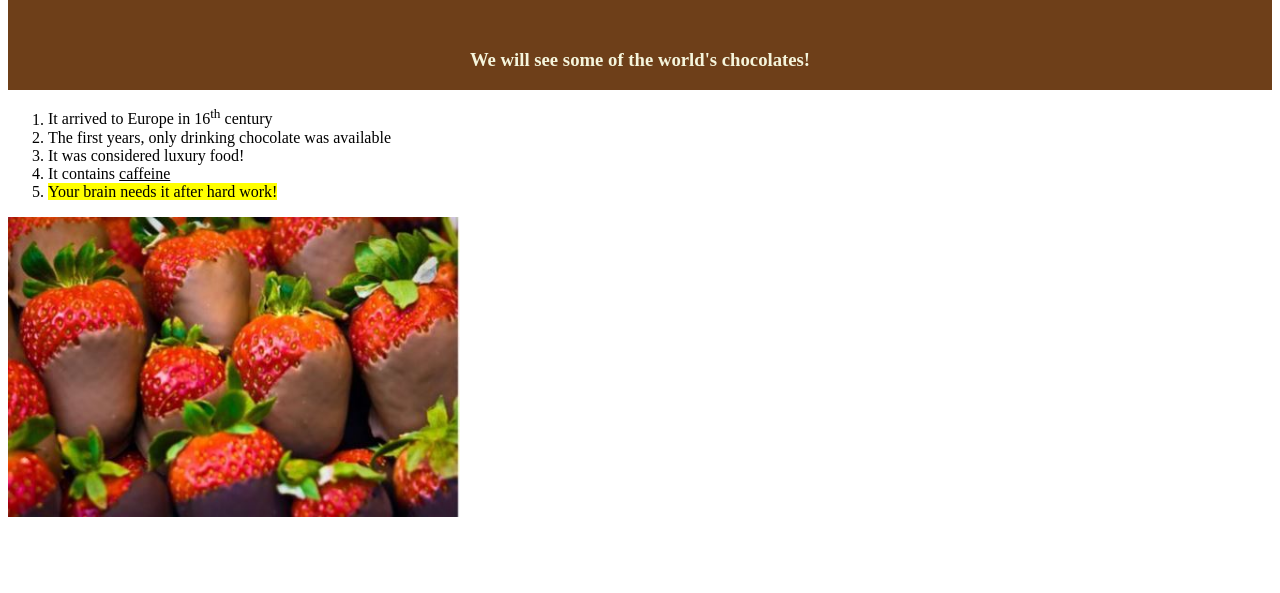
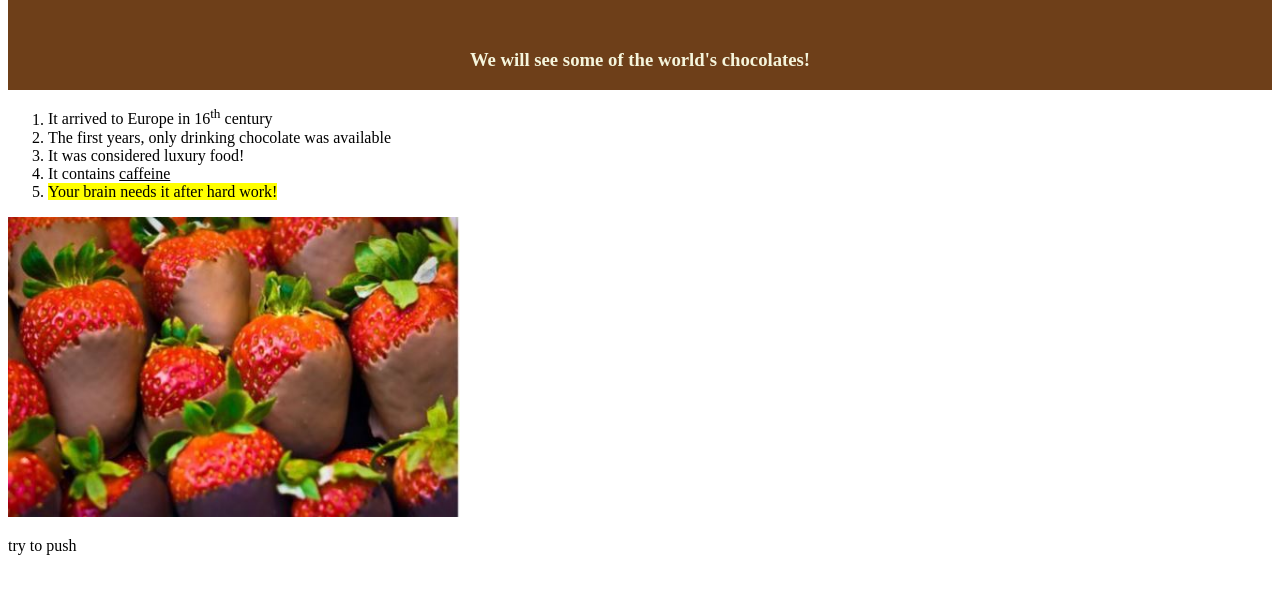
Before and after one commit to yavuzefe/yavuzefe, a plain HTML site: page index.html in a window 1280 px wide. Shown: the part 91-684 px from the top of the page. Drawn offline with Linux system fonts and the light colour scheme.

Commit message:
try to push

```diff
--- a/index.html
+++ b/index.html
@@ -25,6 +25,7 @@
     <a href="https://en.wikipedia.org/wiki/Chocolate" target="_blank">
     <img alt="Strawberries with Chocolate" title="Tasty Form of Strawberry" src="images/chocolatethings.jpg" height="300px">
     </a>
+    <p>try to push</p>
 
 </body>
 
```
